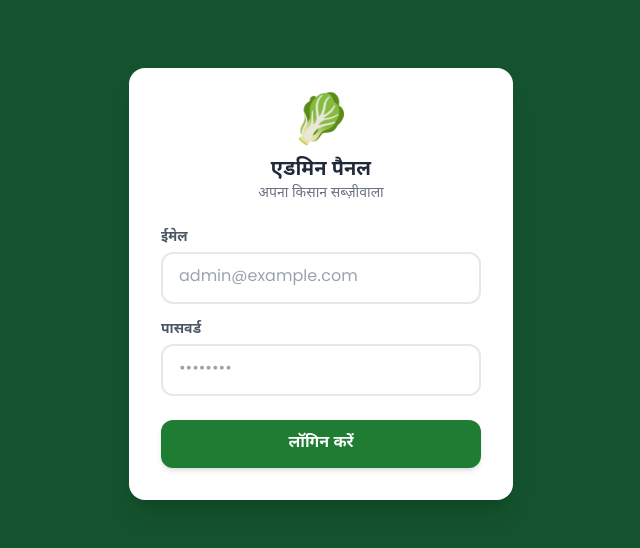
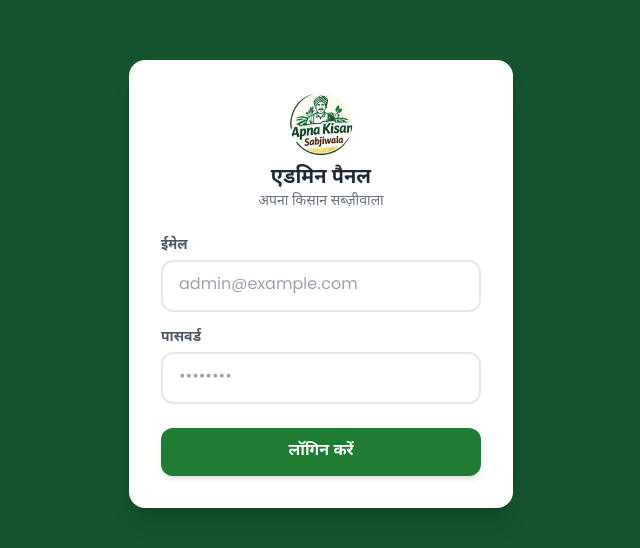
Before and after one commit to OHANM36/Apna-Kisan-Sabjiwala, a React (Vite) app: page /admin/login in a window 1280 px wide. Shown: the part 116-664 px from the top of the page, without its empty margins (319-959 px from the left). Built offline with nearby package versions, Linux system fonts and the light colour scheme; no server answers; the database is empty.

Commit message:
change logo

```diff
--- a/index.html
+++ b/index.html
@@ -2,7 +2,7 @@
 <html lang="hi">
   <head>
     <meta charset="UTF-8" />
-    <link rel="icon" type="image/svg+xml" href="/vite.svg" />
+    <link rel="icon" type="image/png" href="/logo.png" />
     <meta name="viewport" content="width=device-width, initial-scale=1.0, maximum-scale=1, user-scalable=no" />
     <meta name="theme-color" content="#14532d" />
     <title>अपना किसान सब्ज़ीवाला | ताज़ी सब्ज़ियाँ घर तक</title>
--- a/src/admin/AdminLayout.jsx
+++ b/src/admin/AdminLayout.jsx
@@ -1,5 +1,6 @@
 import { NavLink, Navigate, Outlet } from 'react-router-dom'
 import { useAdminAuth } from '../context/AdminAuthContext'
+import logo from '../assets/logo.png'
 
 const links = [
   { to: '/admin', label: 'डैशबोर्ड', icon: '📊', end: true },
@@ -25,7 +26,7 @@ export default function AdminLayout() {
     <div className="min-h-screen bg-gray-50 md:flex">
       <aside className="md:w-60 bg-kisan-dark text-white md:min-h-screen">
         <div className="p-5 flex items-center gap-2 border-b border-white/10">
-          <span className="text-2xl">🥬</span>
+          <img src={logo} alt="अपना किसान सब्ज़ीवाला" className="w-9 h-9 rounded-full object-cover shrink-0" />
           <div>
             <p className="font-extrabold text-sm leading-tight">अपना किसान सब्ज़ीवाला</p>
             <p className="text-[11px] text-green-200">एडमिन पैनल</p>
--- a/src/admin/AdminLogin.jsx
+++ b/src/admin/AdminLogin.jsx
@@ -1,6 +1,7 @@
 import { useState } from 'react'
 import { Navigate, useNavigate } from 'react-router-dom'
 import { useAdminAuth } from '../context/AdminAuthContext'
+import logo from '../assets/logo.png'
 
 export default function AdminLogin() {
   const { login, session, isAdmin, loading } = useAdminAuth()
@@ -31,7 +32,7 @@ export default function AdminLogin() {
     <div className="min-h-screen bg-kisan-dark flex items-center justify-center px-6">
       <div className="bg-white rounded-2xl shadow-xl p-8 w-full max-w-sm">
         <div className="text-center mb-6">
-          <span className="text-5xl">🥬</span>
+          <img src={logo} alt="अपना किसान सब्ज़ीवाला" className="w-16 h-16 rounded-full object-cover mx-auto" />
           <h1 className="font-extrabold text-xl text-gray-800 mt-2">एडमिन पैनल</h1>
           <p className="text-gray-500 text-sm">अपना किसान सब्ज़ीवाला</p>
         </div>
--- a/src/components/Header.jsx
+++ b/src/components/Header.jsx
@@ -1,5 +1,6 @@
 import { Link } from 'react-router-dom'
 import { useCart } from '../context/CartContext'
+import logo from '../assets/logo.png'
 
 export default function Header({ showSearch, searchValue, onSearchChange }) {
   const { totalItems } = useCart()
@@ -8,7 +9,7 @@ export default function Header({ showSearch, searchValue, onSearchChange }) {
     <header className="sticky top-0 z-30 bg-kisan text-white shadow-md">
       <div className="flex items-center justify-between px-4 py-3">
         <Link to="/" className="flex items-center gap-2">
-          <span className="text-2xl">🥬</span>
+          <img src={logo} alt="अपना किसान सब्ज़ीवाला" className="w-10 h-10 rounded-full object-cover shrink-0" />
           <div>
             <h1 className="font-extrabold text-lg leading-tight">अपना किसान सब्ज़ीवाला</h1>
             <p className="text-[11px] text-green-100 leading-tight">ताज़ी सब्ज़ियाँ — सीधे आपके घर तक</p>
```
Also changed, not shown: public/logo.png (added), src/assets/logo.png (added).
